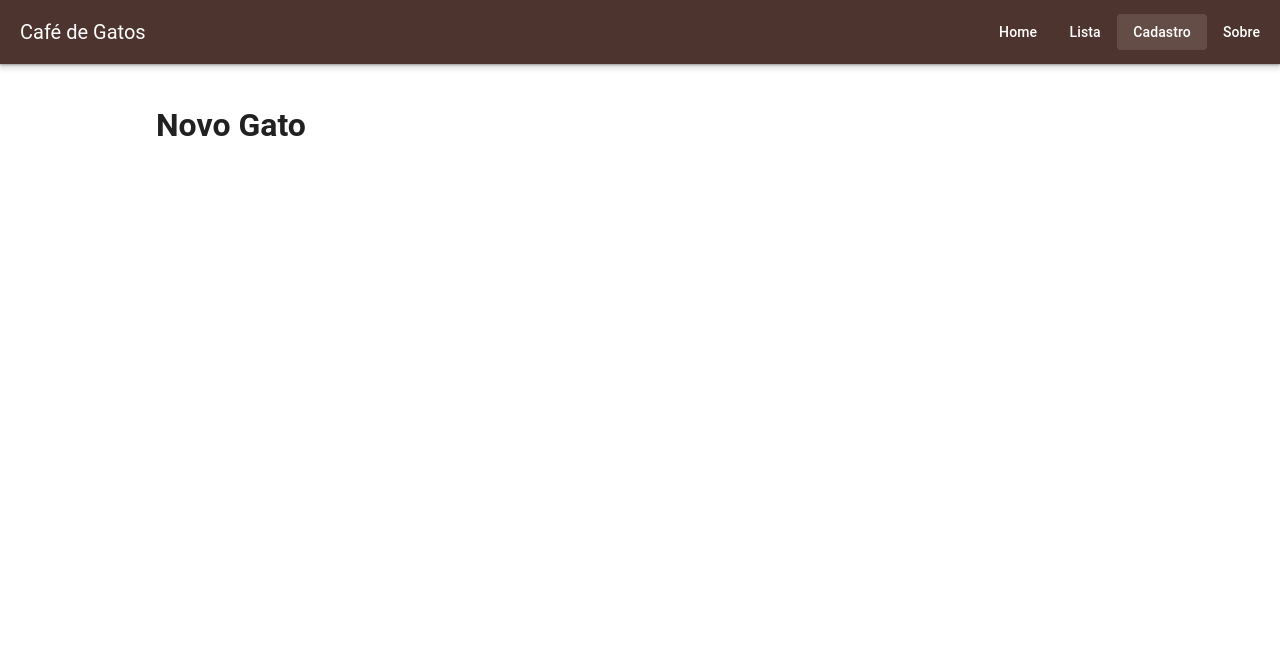
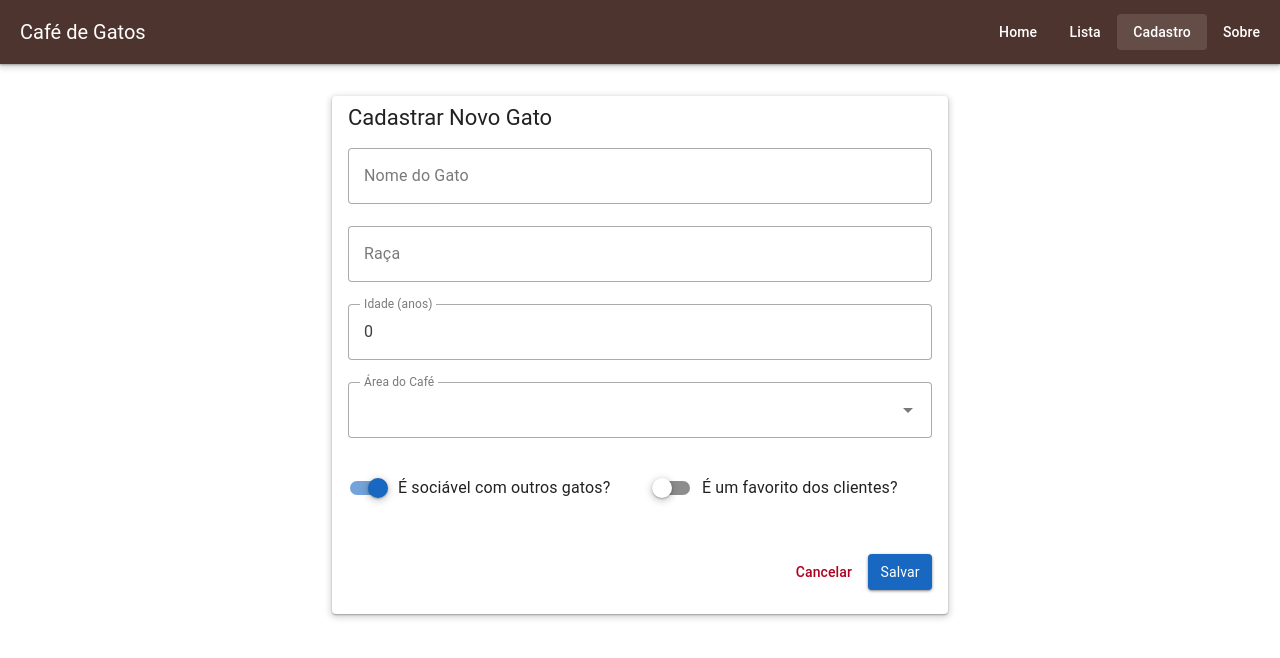
Before and after one commit to daniele-senko/cafe-de-gatos, a Vue app: page /cadastro in a window 1280 px wide. Shown: the top 658 px of the page. Built offline with nearby package versions, Linux system fonts and the light colour scheme; a small style sheet from the web is missing; the HTML template or start-up script is replaced by a standard one.

Commit message:
feat: implementação do formulário de cadastro e listagem de gatos (create e read)

```diff
--- a/src/pages/Cadastro.vue
+++ b/src/pages/Cadastro.vue
@@ -1,10 +1,80 @@
 <template>
-    <div>
-        <h1>Novo Gato</h1>
-    </div>
+    <v-container>
+        <v-row>
+            <v-col cols="12" md="8" offset-md="2">
+                <v-card elevation="2">
+                    <v-card-title class="text-h5 pb-4">
+                        Cadastrar Novo Gato
+                    </v-card-title>
+
+                    <v-card-text>
+                        <v-form @submit.prevent="salvar">
+
+                            <v-text-field v-model="gatoAtual.nome" label="Nome do Gato" variant="outlined"
+                                required></v-text-field>
+
+                            <v-text-field v-model="gatoAtual.raca" label="Raça" variant="outlined"
+                                required></v-text-field>
+
+                            <v-text-field v-model.number="gatoAtual.idade" label="Idade (anos)" type="number"
+                                variant="outlined" required></v-text-field>
+
+                            <v-select v-model="gatoAtual.area" :items="areasDisponiveis" label="Área do Café"
+                                variant="outlined" required></v-select>
+
+                            <v-row>
+                                <v-col cols="12" sm="6">
+                                    <v-switch v-model="gatoAtual.sociavel" label="É sociável com outros gatos?"
+                                        color="primary"></v-switch>
+                                </v-col>
+                                <v-col cols="12" sm="6">
+                                    <v-switch v-model="gatoAtual.favorito" label="É um favorito dos clientes?"
+                                        color="secondary"></v-switch>
+                                </v-col>
+                            </v-row>
+
+                            <v-card-actions class="px-0 pt-4">
+                                <v-spacer></v-spacer>
+                                <v-btn color="error" variant="text" to="/lista">Cancelar</v-btn>
+                                <v-btn color="primary" variant="elevated" type="submit">Salvar</v-btn>
+                            </v-card-actions>
+                        </v-form>
+                    </v-card-text>
+                </v-card>
+            </v-col>
+        </v-row>
+    </v-container>
 </template>
 
 <script setup lang="ts">
-// o <script setup> é a sintaxe recomendada do vue3 (composition api)
-// toda a lógica da página (variaveis, funções) ficará aqui nas próximas etapas.
+import { ref } from 'vue'
+import { useRouter } from 'vue-router';
+import { salvarGato } from '../store/gatos';
+import type { Gato } from '../store/gatos';
+
+// instancia do router para redirecionamento programatico
+const router = useRouter();
+
+// opções para o v-select
+const areasDisponiveis = ['Salão Principal', 'Jardim de Inverno', 'Área VIP', 'Espaço de Descanso'];
+
+// objeto reativo para amarrar aos campos do formulário
+
+const gatoAtual = ref<Gato>({
+    id: 0,
+    nome: '',
+    raca: '',
+    idade: 0,
+    sociavel: true,
+    area: '',
+    favorito: false,
+});
+
+function salvar() {
+    // caham a função do store para salvar em memória
+    salvarGato(gatoAtual.value)
+
+    //redireciona o usuário de volta para a lista após salvar
+    router.push('/lista');
+}
 </script>
--- a/src/pages/Lista.vue
+++ b/src/pages/Lista.vue
@@ -1,10 +1,61 @@
 <template>
-    <div>
-        <h1>Lista de Gatos</h1>
-    </div>
+  <v-container>
+    <v-row align="center" class="mb-4">
+      <v-col>
+        <h1 class="text-h4">Nossos Gatos</h1>
+      </v-col>
+      <v-col class="text-right">
+        <v-btn color="primary" to="/cadastro">
+          + Novo Gato
+        </v-btn>
+      </v-col>
+    </v-row>
+
+    <v-alert
+      v-if="gatos.length === 0"
+      type="info"
+      variant="tonal"
+      class="mt-4"
+    >
+      Nenhum gato cadastrado no café ainda. Clique em "+ Novo Gato" para adicionar o primeiro residente.
+    </v-alert>
+
+    <v-table v-else>
+      <thead>
+        <tr>
+          <th class="text-left">Nome</th>
+          <th class="text-left">Raça</th>
+          <th class="text-left">Idade</th>
+          <th class="text-left">Área</th>
+          <th class="text-left">Status</th>
+          <th class="text-center">Ações</th>
+        </tr>
+      </thead>
+      <tbody>
+        <tr v-for="gato in gatos" :key="gato.id">
+          <td>{{ gato.nome }}</td>
+          <td>{{ gato.raca }}</td>
+          <td>{{ gato.idade }} anos</td>
+          <td>{{ gato.area }}</td>
+          <td>
+            <v-chip size="small" :color="gato.sociavel ? 'success' : 'warning'" class="mr-2">
+              {{ gato.sociavel ? 'Sociável' : 'Tímido' }}
+            </v-chip>
+            <v-chip v-if="gato.favorito" size="small" color="primary">
+              Favorito
+            </v-chip>
+          </td>
+          <td class="text-center">
+            <v-btn size="small" color="warning" class="mr-2" variant="tonal">Editar</v-btn>
+            <v-btn size="small" color="error" variant="tonal">Excluir</v-btn>
+          </td>
+        </tr>
+      </tbody>
+    </v-table>
+  </v-container>
 </template>
 
 <script setup lang="ts">
-// o <script setup> é a sintaxe recomendada do vue3 (composition api)
-// toda a lógica da página (variaveis, funções) ficará aqui nas próximas etapas.
+// importa direito da ref da lista do store
+import { gatos } from '../store/gatos'
 </script>
```
